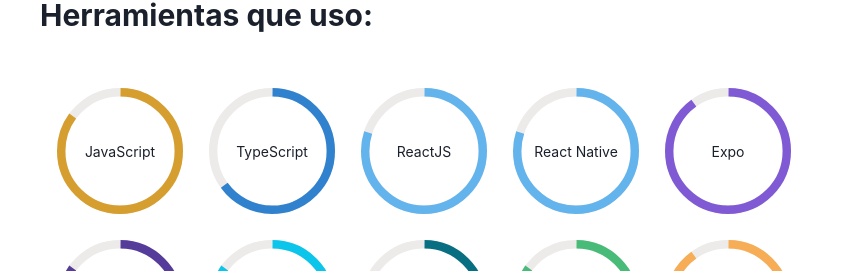
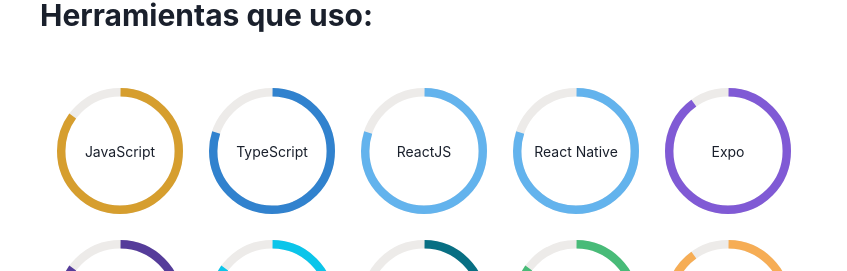
Before and after one commit to AtilaDev/atiladev.com, a Next.js app: page /tools in a window 1280 px wide. Shown: the part 163-434 px from the top of the page, without its empty margins (216-1063 px from the left). Built offline with nearby package versions, Linux system fonts and the light colour scheme.

Commit message:
ToolsUsed ts updated.

```diff
--- a/src/components/ToolsUsed.tsx
+++ b/src/components/ToolsUsed.tsx
@@ -43,7 +43,7 @@
                 />
                 <AtilaProgress
                   label='TypeScript'
-                  percentage={65}
+                  percentage={80}
                   color='blue.500'
                 />
                 <AtilaProgress
```
